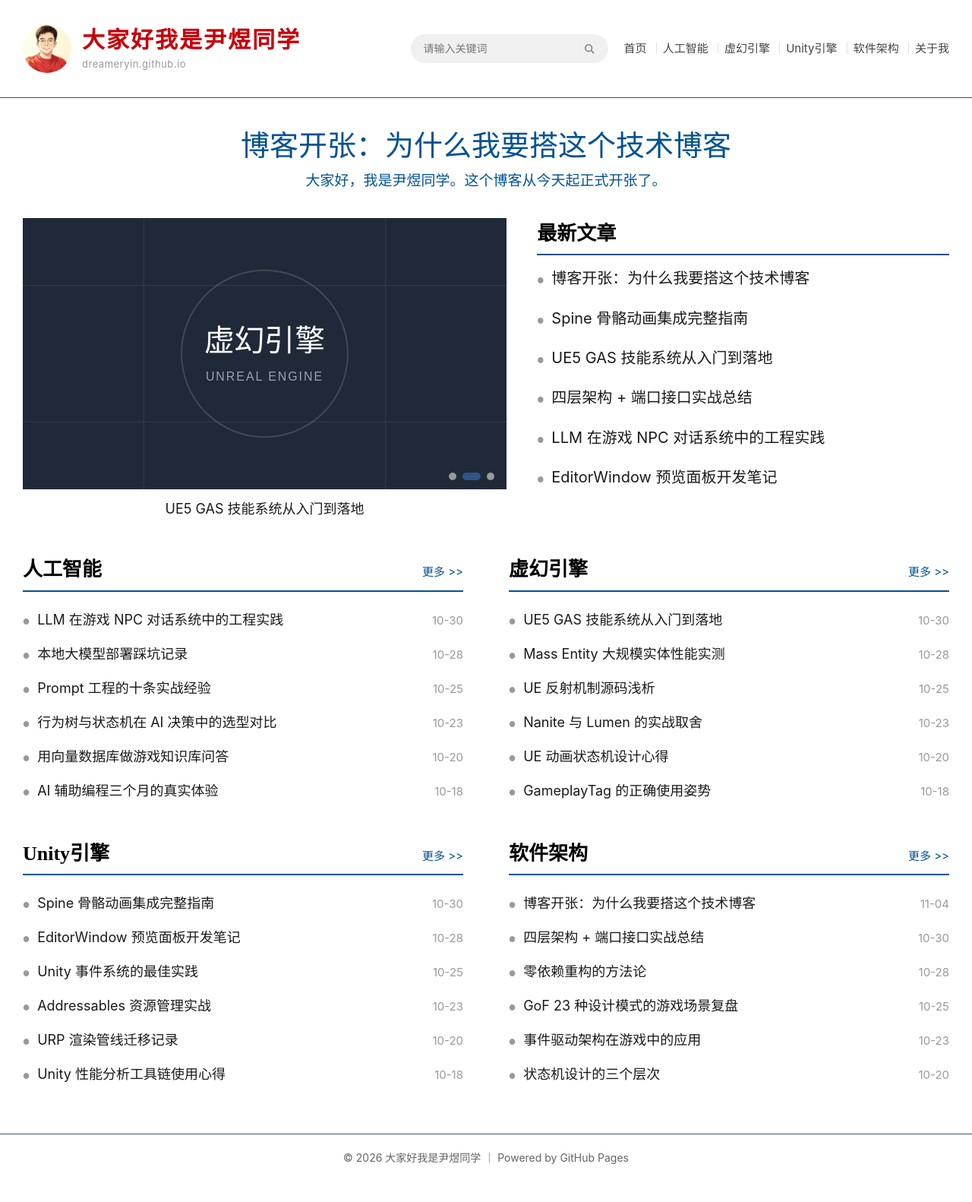
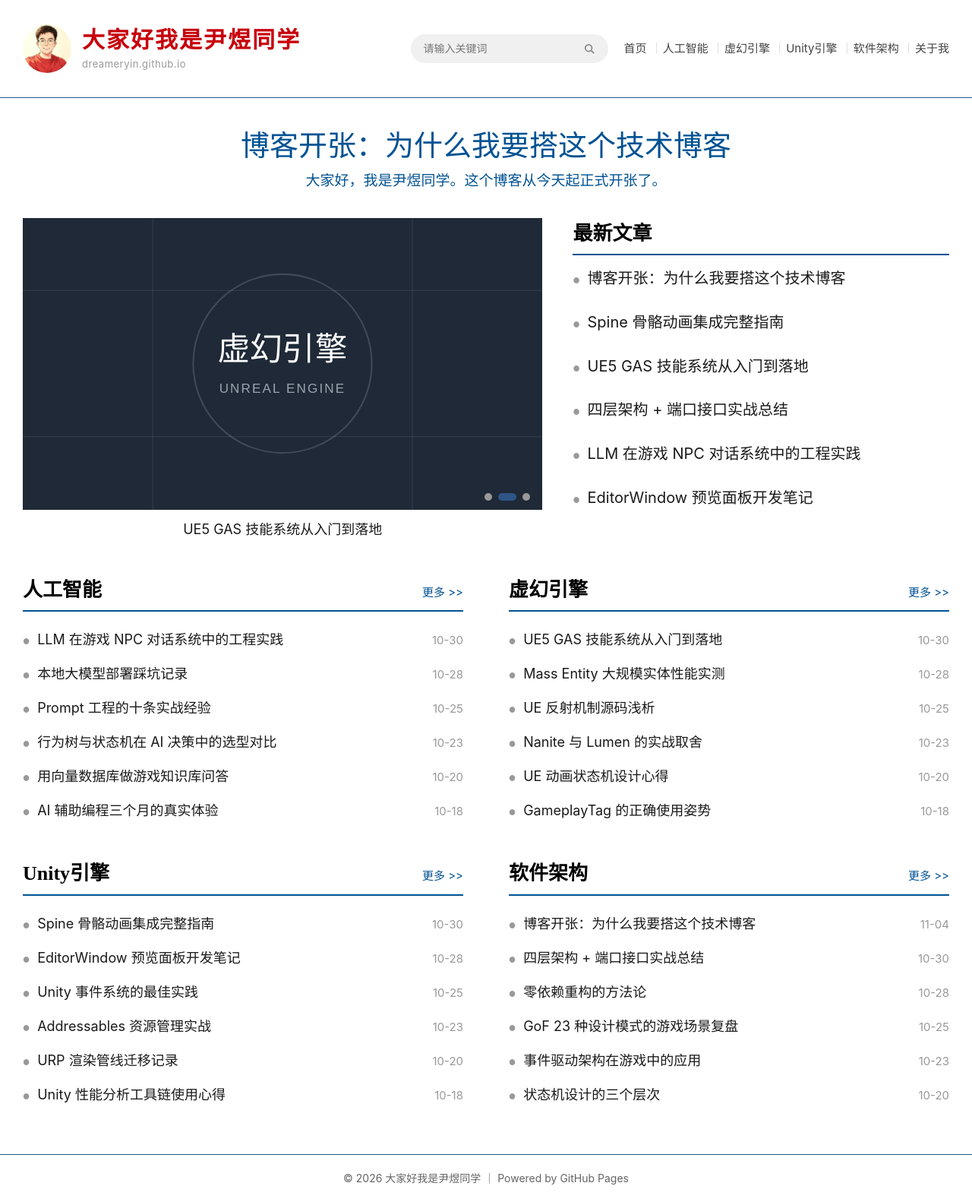
Before and after one commit to dreameryin/dreameryin.github.io, a Jekyll site: the page built from index.html, in a window 1280 px wide. Shown: the whole page at 76% size. Built offline with Jekyll 4.4.1, drawn with Linux system fonts in a browser that asks for light colours; before the commit the page ends 1556 px from its top, so only the background shows below that.

Commit message:
修改样式

```diff
--- a/assets/css/style.css
+++ b/assets/css/style.css
@@ -201,7 +201,7 @@ ul {
    第一行行高由焦点图决定，右侧列表随网格拉伸，天然与图片顶/底对齐 */
 .featured-body {
   display: grid;
-  grid-template-columns: 54fr 46fr;
+  grid-template-columns: 58fr 42fr;
   column-gap: 40px;
   margin-top: 32px;
 }
```
